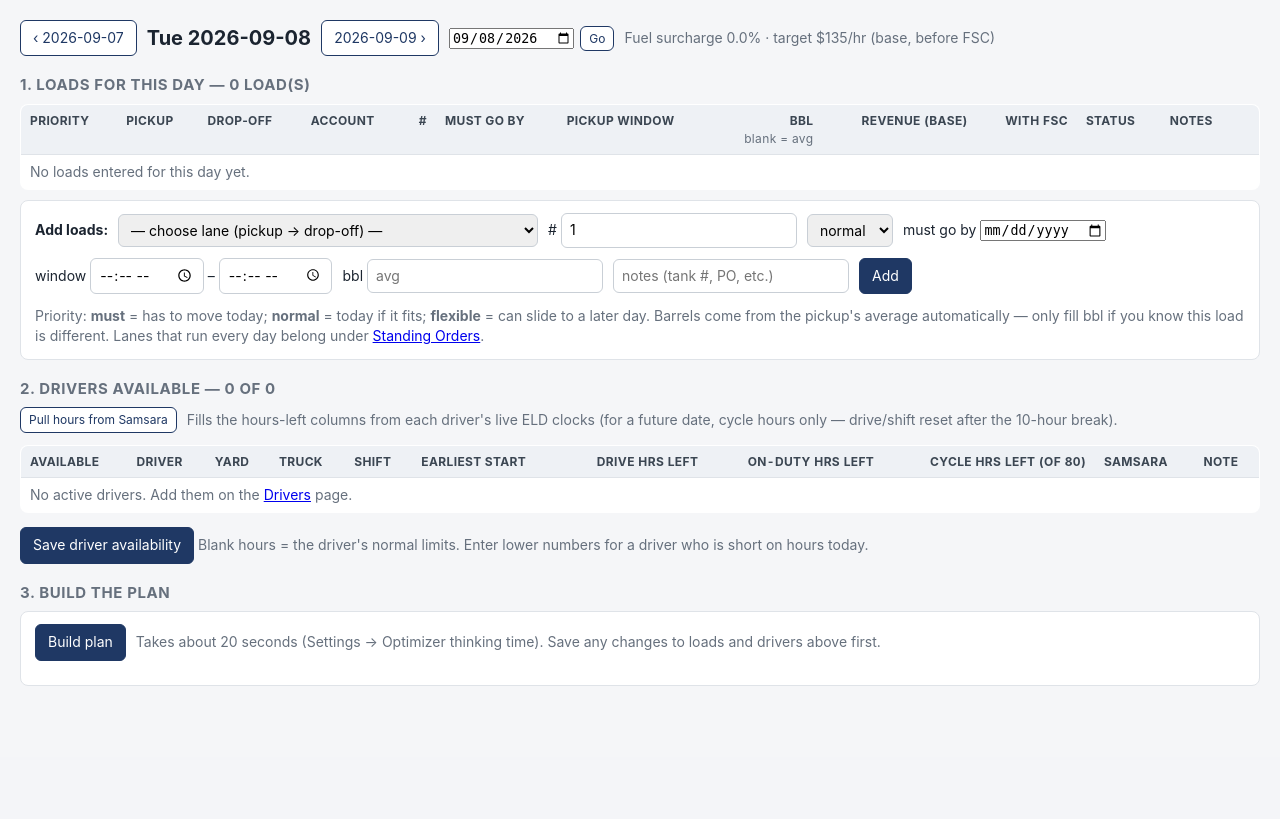
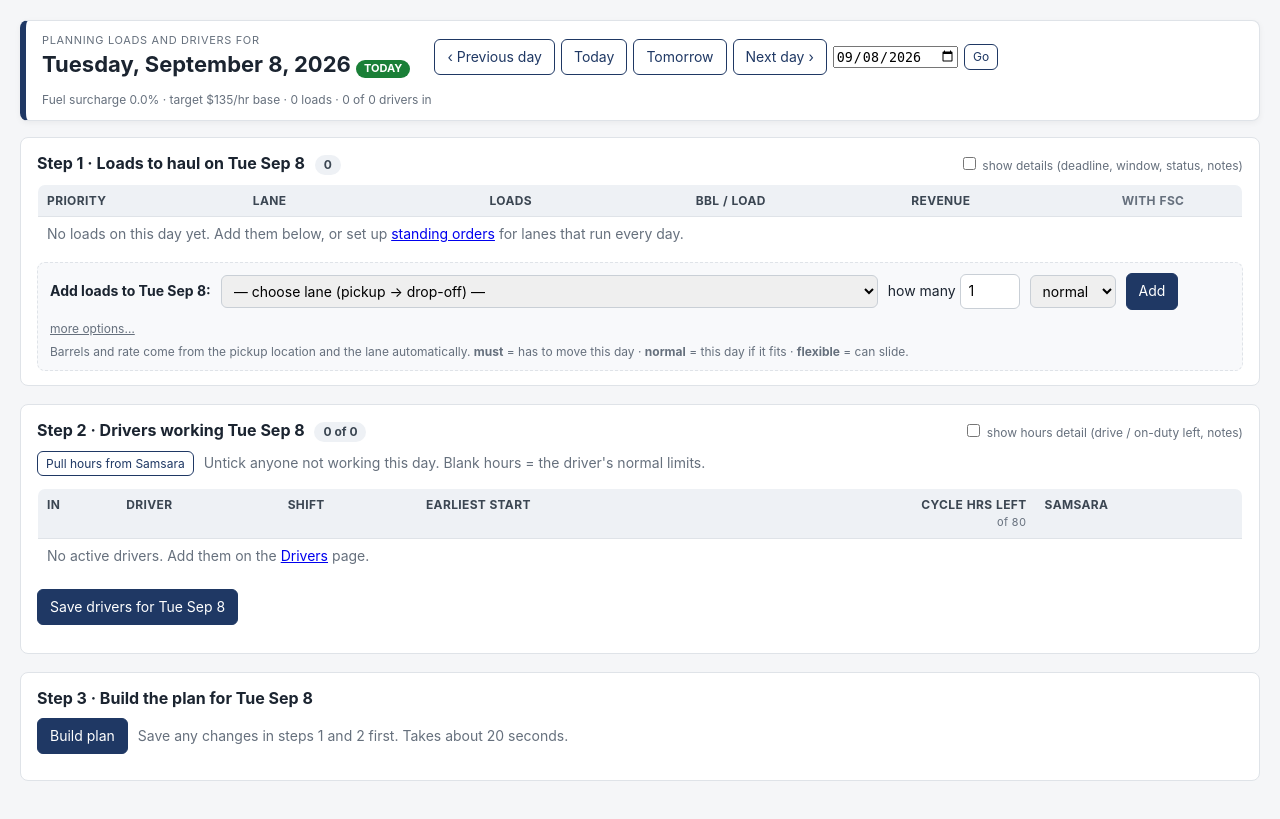
Before and after one commit to joshuawyrick/petrol-dispatch, a FastAPI app: page /day/2026-09-08 in a window 1280 px wide. Shown: the part 43-862 px from the top of the page. Before the commit the page ends 729 px from the top, so only its background shows below. Run offline with FastAPI, Linux system fonts and the light colour scheme; data comes from the database, SQL or seed files in the repository; data that the repository does not hold is empty.

Commit message:
Phase 3_4 cleanup UI/UX

```diff
--- a/main.py
+++ b/main.py
@@ -407,7 +407,9 @@ def _day_ctx(s: Session, plan_date: str):
     d0 = datetime.strptime(plan_date, "%Y-%m-%d").date()
     latest = s.query(Plan).filter(Plan.plan_date == plan_date).order_by(Plan.id.desc()).first()
     plan = json.loads(latest.result_json) if latest else None
-    return dict(plan=plan, plan_row=latest, plan_date=plan_date, standing_added=added, weekday=weekday, drv_rows=drv_rows, load_rows=load_rows, tot=tot, lanes_all=lanes_all,
+    return dict(plan=plan, plan_row=latest, plan_date=plan_date, standing_added=added,
+                today=date.today().isoformat(), tomorrow=(date.today() + timedelta(days=1)).isoformat(),
+                weekday_long=d0.strftime("%A"), pretty_date=d0.strftime("%B %-d, %Y"), short_date=d0.strftime("%b %-d"), weekday=weekday, drv_rows=drv_rows, load_rows=load_rows, tot=tot, lanes_all=lanes_all,
                 prev=(d0 - timedelta(days=1)).isoformat(), next=(d0 + timedelta(days=1)).isoformat(), fsc_pct=m["fsc"],
                 avail=sum(1 for r in drv_rows if r["available"]), priorities=PRIORITIES, st=m["st"],
                 has_samsara=bool(samsara.token()))
--- a/static/style.css
+++ b/static/style.css
@@ -1,5 +1,6 @@
 :root { --ink:#1b2430; --muted:#66707d; --line:#dfe3e8; --bg:#f5f6f8; --card:#fff; --accent:#1f3864; --warn:#fff4d6; --ok:#e6f4ea; --bad:#fde8e8; }
 * { box-sizing:border-box; }
+[hidden] { display:none !important; }
 body { margin:0; font:14px/1.45 -apple-system, Segoe UI, Roboto, Arial, sans-serif; color:var(--ink); background:var(--bg); }
 header.top { display:flex; align-items:center; gap:24px; padding:10px 20px; background:var(--accent); color:#fff; }
 header.top .brand { color:#fff; font-weight:700; text-decoration:none; font-size:16px; }
@@ -45,7 +46,7 @@ header.top .logout { color:#cfd8e6; text-decoration:none; font-size:12px; }
 .grid2 { display:grid; grid-template-columns:1fr 1fr; gap:16px; }
 @media (max-width:900px) { .grid2 { grid-template-columns:1fr; } }
 td input[type=number], td input[type=time], td select, td input[type=text] { padding:4px 6px; }
-td input.w60 { width:60px; } td input.w80 { width:80px; }
+input.w60 { width:60px !important; min-width:0; } input.w80 { width:84px !important; min-width:0; }
 .tot { font-weight:700; background:#eef1f5; }
 .pri-must { color:#b00020; font-weight:700; } .pri-flexible { color:var(--muted); }
 .ok-n { color:#1a7f37; } .bad-n { color:#b00020; }
@@ -55,3 +56,27 @@ td input.w60 { width:60px; } td input.w80 { width:80px; }
 table.stops td { padding:4px 9px; }
 tr.stop-pickup td { background:#f3faf5; } tr.stop-dropoff td { background:#fff7f0; }
 h3 { font-size:15px; margin:18px 0 8px; }
+/* ---- Daily Plan layout ---- */
+.daybar { background:var(--card); border:1px solid var(--line); border-left:6px solid var(--accent); border-radius:8px; padding:12px 16px; margin-bottom:16px; display:flex; flex-wrap:wrap; gap:10px 24px; align-items:center; position:sticky; top:0; z-index:5; box-shadow:0 2px 6px rgba(0,0,0,.05); }
+.daybar.past { border-left-color:#b00020; background:#fff8f8; }
+.daybar-label { font-size:11px; text-transform:uppercase; letter-spacing:.06em; color:var(--muted); }
+.daybar-date { font-size:22px; font-weight:700; }
+.daybar-nav { display:flex; gap:6px; flex-wrap:wrap; align-items:center; }
+.daybar-facts { width:100%; font-size:12px; }
+.pill.today { background:#1a7f37; color:#fff; } .pill.tomorrow { background:var(--accent); color:#fff; }
+.panel { background:var(--card); border:1px solid var(--line); border-radius:8px; padding:14px 16px; margin-bottom:18px; }
+.panel-head { display:flex; justify-content:space-between; align-items:center; flex-wrap:wrap; gap:8px; margin-bottom:8px; }
+.panel-head h2 { margin:0; color:var(--ink); text-transform:none; letter-spacing:0; font-size:16px; }
+.panel-head .count { display:inline-block; background:#eef1f5; border-radius:12px; padding:1px 9px; font-size:12px; margin-left:6px; color:#3b4652; }
+.toggle { font-size:12px; color:var(--muted); cursor:pointer; }
+td.detail, th.detail { display:none; }
+body.show-load-detail table.loads td.detail, body.show-load-detail table.loads th.detail { display:table-cell; }
+body.show-drv-detail table.drivers td.detail, body.show-drv-detail table.drivers th.detail { display:table-cell; }
+input.w70 { width:70px !important; min-width:0; }
+.th-sub { font-weight:400; text-transform:none; font-size:11px; }
+.addbar { margin-top:10px; padding:10px 12px; background:#f8f9fb; border:1px dashed var(--line); border-radius:8px; }
+.addbar-row { display:flex; gap:10px; align-items:center; flex-wrap:wrap; margin-bottom:6px; }
+.hint-line { font-size:12px; }
+.small-link { font-size:12px; }
+select.pri-must { color:#b00020; font-weight:700; }
+table.loads td, table.drivers td { vertical-align:middle; }
--- a/templates/day.html
+++ b/templates/day.html
@@ -1,103 +1,125 @@
 {% extends "base.html" %}
 {% block title %}Daily Plan {{ plan_date }}{% endblock %}
 {% block content %}
-<div class="bar">
-  <a class="btn secondary" href="/day/{{ prev }}">‹ {{ prev }}</a>
-  <h1 style="margin:0">{{ weekday }} {{ plan_date }}</h1>
-  <a class="btn secondary" href="/day/{{ next }}">{{ next }} ›</a>
+{% set is_today = plan_date == today %}{% set is_tomorrow = plan_date == tomorrow %}{% set is_past = plan_date < today %}
+<div class="daybar {% if is_past %}past{% endif %}">
+  <div class="daybar-main">
+    <div class="daybar-label">Planning loads and drivers for</div>
+    <div class="daybar-date">{{ weekday_long }}, {{ pretty_date }}
+      {% if is_today %}<span class="pill today">TODAY</span>{% elif is_tomorrow %}<span class="pill tomorrow">TOMORROW</span>{% elif is_past %}<span class="pill">PAST DAY</span>{% endif %}
+    </div>
+  </div>
+  <div class="daybar-nav">
+    <a class="btn secondary" href="/day/{{ prev }}">‹ Previous day</a>
+    <a class="btn secondary" href="/day/{{ today }}">Today</a>
+    <a class="btn secondary" href="/day/{{ tomorrow }}">Tomorrow</a>
+    <a class="btn secondary" href="/day/{{ next }}">Next day ›</a>
     <form method="get" action="/day" onsubmit="location.href='/day/'+this.d.value; return false;" class="inline">
       <input type="date" name="d" value="{{ plan_date }}"><button type="submit" class="secondary small">Go</button>
     </form>
-  <span class="muted">Fuel surcharge {{ '%.1f'|format(fsc_pct*100) }}% · target ${{ '%.0f'|format(st.target_per_hour or 135) }}/hr (base, before FSC)</span>
+  </div>
+  <div class="daybar-facts muted">Fuel surcharge {{ '%.1f'|format(fsc_pct*100) }}% · target ${{ '%.0f'|format(st.target_per_hour or 135) }}/hr base · {{ tot.count }} load{{ 's' if tot.count != 1 }} · {{ avail }} of {{ drv_rows|length }} drivers in{% if plan %} · plan built {{ plan.generated_at[11:16] }} UTC{% endif %}</div>
 </div>
 
-<h2>1. Loads for this day — {{ tot.count }} load(s)</h2>
-{% if standing_added %}<div class="flash">{{ standing_added }} standing order(s) added to this day automatically. Adjust counts or delete any that don't apply today.</div>{% endif %}
-<div class="wrap"><table>
-<tr><th>Priority</th><th>Pickup</th><th>Drop-off</th><th>Account</th><th class="num">#</th><th>Must go by</th><th>Pickup window</th><th class="num">bbl<br><span class="muted" style="font-weight:400;text-transform:none">blank = avg</span></th><th class="num">Revenue (base)</th><th class="num">with FSC</th><th>Status</th><th>Notes</th><th></th></tr>
+{# ================= 1. LOADS ================= #}
+<section class="panel">
+<div class="panel-head">
+  <h2>Step 1 · Loads to haul on {{ weekday }} {{ short_date }} <span class="count">{{ tot.count }}</span></h2>
+  <label class="toggle"><input type="checkbox" onchange="document.body.classList.toggle('show-load-detail', this.checked)"> show details (deadline, window, status, notes)</label>
+</div>
+{% if standing_added %}<div class="flash">{{ standing_added }} standing order(s) were added to this day automatically. Change a count or delete a line if today is different.</div>{% endif %}
+<div class="wrap"><table class="loads">
+<tr>
+  <th>Priority</th><th>Lane</th><th class="num">Loads</th><th class="num">bbl / load</th><th class="num">Revenue</th><th class="num muted">with FSC</th>
+  <th class="detail">Must go by</th><th class="detail">Pickup window</th><th class="detail">Status</th><th class="detail">Notes</th><th></th>
+</tr>
 {% for r in load_rows %}{% set l = r.l %}
 <tr>
 <form method="post" action="/day/{{ plan_date }}/loads/{{ l.id }}">
-  <td><select name="priority">{% for p in priorities %}<option value="{{ p }}" {% if l.priority == p %}selected{% endif %}>{{ p }}</option>{% endfor %}</select></td>
-  <td class="{{ 'pri-' + (l.priority or 'normal') }}">{{ l.lane.pickup.name }}{% if l.standing_order_id %} <span class="pill" title="from a standing order">daily</span>{% endif %}</td>
-  <td>{{ l.lane.dropoff.name }}</td>
-  <td class="muted">{{ l.lane.account or '' }}</td>
+  <td><select name="priority" class="pri-{{ l.priority or 'normal' }}">{% for p in priorities %}<option value="{{ p }}" {% if l.priority == p %}selected{% endif %}>{{ p }}</option>{% endfor %}</select></td>
+  <td><b>{{ l.lane.pickup.name }}</b> → {{ l.lane.dropoff.name }}{% if l.standing_order_id %} <span class="pill" title="from a standing order">daily</span>{% endif %}<br><span class="muted">{{ l.lane.account or '' }}</span></td>
   <td class="num"><input type="number" name="count" class="w60" min="1" value="{{ l.count }}"></td>
-  <td><input type="date" name="must_go_by" value="{{ l.must_go_by or '' }}"></td>
-  <td><input type="time" name="earliest_pickup" value="{{ l.earliest_pickup or '' }}"> – <input type="time" name="latest_pickup" value="{{ l.latest_pickup or '' }}"></td>
-  <td class="num"><input type="number" step="1" name="bbl_override" class="w60" value="{{ l.bbl_override if l.bbl_override else '' }}" placeholder="{{ '%.0f'|format(r.bbl) }}"></td>
-  <td class="num">${{ '%.0f'|format(r.rev * l.count) }}</td>
-  <td class="num muted">${{ '%.0f'|format(r.rev_fsc * l.count) }}</td>
-  <td><select name="status">{% for st_ in ['open','planned','hauled','cancelled'] %}<option value="{{ st_ }}" {% if l.status == st_ %}selected{% endif %}>{{ st_ }}</option>{% endfor %}</select></td>
-  <td><input type="text" name="notes" style="min-width:120px" value="{{ l.notes or '' }}"></td>
+  <td class="num"><input type="number" step="1" name="bbl_override" class="w70" value="{{ l.bbl_override if l.bbl_override else '' }}" placeholder="{{ '%.0f'|format(r.bbl) }}" title="blank = pickup average"></td>
+  <td class="num">${{ '{:,.0f}'.format(r.rev * l.count) }}</td>
+  <td class="num muted">${{ '{:,.0f}'.format(r.rev_fsc * l.count) }}</td>
+  <td class="detail"><input type="date" name="must_go_by" value="{{ l.must_go_by or '' }}"></td>
+  <td class="detail" style="white-space:nowrap"><input type="time" name="earliest_pickup" value="{{ l.earliest_pickup or '' }}"> – <input type="time" name="latest_pickup" value="{{ l.latest_pickup or '' }}"></td>
+  <td class="detail"><select name="status">{% for st_ in ['open','planned','hauled','cancelled'] %}<option value="{{ st_ }}" {% if l.status == st_ %}selected{% endif %}>{{ st_ }}</option>{% endfor %}</select></td>
+  <td class="detail"><input type="text" name="notes" style="min-width:140px" value="{{ l.notes or '' }}"></td>
   <td style="white-space:nowrap"><button type="submit" class="small" name="action" value="save">Save</button>
-      <button type="submit" class="small secondary" name="action" value="move" onclick="this.form.new_date.value=prompt('Move to date (YYYY-MM-DD):','{{ next }}')||''; return !!this.form.new_date.value;">Move</button>
+      <button type="submit" class="small secondary" name="action" value="move" onclick="this.form.new_date.value=prompt('Move these loads to which date? (YYYY-MM-DD)','{{ next }}')||''; return !!this.form.new_date.value;">Move</button>
       <input type="hidden" name="new_date" value="">
-      <button type="submit" class="small secondary" name="action" value="delete" onclick="return confirm('Delete this load?')">✕</button></td>
+      <button type="submit" class="small secondary" name="action" value="delete" onclick="return confirm('Remove these loads from this day?')">✕</button></td>
 </form>
 </tr>
 {% endfor %}
 {% if load_rows %}
-<tr class="tot"><td colspan="4">Total</td><td class="num">{{ tot.count }}</td><td colspan="3"></td><td class="num">${{ '%.0f'|format(tot.rev) }}</td><td class="num">${{ '%.0f'|format(tot.rev_fsc) }}</td><td colspan="3" class="muted">driver pay ${{ '%.0f'|format(tot.pay) }}</td></tr>
+<tr class="tot"><td colspan="2">Total for the day</td><td class="num">{{ tot.count }}</td><td></td><td class="num">${{ '{:,.0f}'.format(tot.rev) }}</td><td class="num muted">${{ '{:,.0f}'.format(tot.rev_fsc) }}</td><td colspan="5" class="muted">driver pay ${{ '{:,.0f}'.format(tot.pay) }}</td></tr>
 {% else %}
-<tr><td colspan="13" class="muted">No loads entered for this day yet.</td></tr>
+<tr><td colspan="11" class="muted">No loads on this day yet. Add them below, or set up <a href="/standing">standing orders</a> for lanes that run every day.</td></tr>
 {% endif %}
 </table></div>
 
-<div class="card" style="margin-top:10px">
-<form method="post" action="/day/{{ plan_date }}/loads/add" class="bar">
-  <b>Add loads:</b>
-  <select name="lane_id" required style="max-width:420px">
-    <option value="">— choose lane (pickup → drop-off) —</option>
-    {% for ln in lanes_all %}<option value="{{ ln.id }}">{{ ln.pickup.name }} → {{ ln.dropoff.name }}{% if ln.account %} ({{ ln.account[:22] }}){% endif %}</option>{% endfor %}
-  </select>
-  <label># <input type="number" name="count" class="w60" min="1" value="1"></label>
+<form method="post" action="/day/{{ plan_date }}/loads/add" class="addbar">
+  <div class="addbar-row">
+    <b>Add loads to {{ weekday }} {{ short_date }}:</b>
+    <select name="lane_id" required style="min-width:340px"><option value="">— choose lane (pickup → drop-off) —</option>{% for ln in lanes_all %}<option value="{{ ln.id }}">{{ ln.pickup.name }} → {{ ln.dropoff.name }}{% if ln.account %} ({{ ln.account[:22] }}){% endif %}</option>{% endfor %}</select>
+    <label>how many <input type="number" name="count" class="w60" min="1" value="1"></label>
     <select name="priority">{% for p in priorities %}<option value="{{ p }}" {% if p=='normal' %}selected{% endif %}>{{ p }}</option>{% endfor %}</select>
+    <button type="submit">Add</button>
+    <a href="#" class="muted small-link" onclick="document.getElementById('addmore').hidden=!document.getElementById('addmore').hidden; return false;">more options…</a>
+  </div>
+  <div id="addmore" class="addbar-row muted" hidden>
     <label>must go by <input type="date" name="must_go_by"></label>
-  <label>window <input type="time" name="earliest_pickup"> – <input type="time" name="latest_pickup"></label>
-  <label>bbl <input type="number" name="bbl_override" class="w60" placeholder="avg"></label>
-  <input type="text" name="notes" placeholder="notes (tank #, PO, etc.)" style="min-width:160px">
-  <button type="submit">Add</button>
+    <label>pickup window <input type="time" name="earliest_pickup"> – <input type="time" name="latest_pickup"></label>
+    <label>bbl <input type="number" name="bbl_override" class="w70" placeholder="avg"></label>
+    <input type="text" name="notes" placeholder="notes (tank #, PO…)" style="min-width:160px">
+  </div>
+  <div class="muted hint-line">Barrels and rate come from the pickup location and the lane automatically. <b>must</b> = has to move this day · <b>normal</b> = this day if it fits · <b>flexible</b> = can slide.</div>
 </form>
-<div class="muted">Priority: <b>must</b> = has to move today; <b>normal</b> = today if it fits; <b>flexible</b> = can slide to a later day. Barrels come from the pickup's average automatically — only fill bbl if you know this load is different. Lanes that run every day belong under <a href="/standing">Standing Orders</a>.</div>
+</section>
+
+{# ================= 2. DRIVERS ================= #}
+<section class="panel">
+<div class="panel-head">
+  <h2>Step 2 · Drivers working {{ weekday }} {{ short_date }} <span class="count">{{ avail }} of {{ drv_rows|length }}</span></h2>
+  <label class="toggle"><input type="checkbox" onchange="document.body.classList.toggle('show-drv-detail', this.checked)"> show hours detail (drive / on-duty left, notes)</label>
 </div>
-
-<h2>2. Drivers available — {{ avail }} of {{ drv_rows|length }}</h2>
-<form method="post" action="/day/{{ plan_date }}/samsara" class="bar">
-  <button type="submit" class="secondary small" {% if not has_samsara %}disabled title="Add SAMSARA_API_TOKEN under Environment in Render"{% endif %}>Pull hours from Samsara</button>
-  <span class="muted">Fills the hours-left columns from each driver's live ELD clocks (for a future date, cycle hours only — drive/shift reset after the 10-hour break).</span>
-</form>
+<div class="bar">
+  <form method="post" action="/day/{{ plan_date }}/samsara" style="display:inline"><button type="submit" class="secondary small" {% if not has_samsara %}disabled title="Add SAMSARA_API_TOKEN under Environment in Render"{% endif %}>Pull hours from Samsara</button></form>
+  <span class="muted">Untick anyone not working this day. Blank hours = the driver's normal limits.{% if not is_today %} For a future day only cycle hours come from Samsara (drive/shift reset after the 10-hour break).{% endif %}</span>
+</div>
 <form method="post" action="/day/{{ plan_date }}/drivers">
-<div class="wrap"><table>
-<tr><th>Available</th><th>Driver</th><th>Yard</th><th>Truck</th><th>Shift</th><th>Earliest start</th><th class="num">Drive hrs left</th><th class="num">On-duty hrs left</th><th class="num">Cycle hrs left (of {{ st.reset_after_hours|int }})</th><th>Samsara</th><th>Note</th></tr>
+<div class="wrap"><table class="drivers">
+<tr><th>In</th><th>Driver</th><th>Shift</th><th>Earliest start</th><th class="num">Cycle hrs left<br><span class="muted th-sub">of {{ st.reset_after_hours|int }}</span></th>
+    <th class="num detail">Drive hrs left</th><th class="num detail">On-duty hrs left</th><th>Samsara</th><th class="detail">Note</th></tr>
 {% for r in drv_rows %}{% set d = r.d %}{% set x = r.x %}
 <tr {% if not r.available %}class="bad"{% endif %}>
-  <td><input type="checkbox" name="avail_{{ d.id }}" value="1" {% if r.available %}checked{% endif %}>{% if r.off_today %} <span class="pill">day off</span>{% endif %}</td>
-  <td>{{ d.name }}</td>
-  <td class="muted">{{ d.yard.name if d.yard else '' }}</td>
-  <td class="muted">{{ d.truck or '' }}</td>
+  <td><input type="checkbox" name="avail_{{ d.id }}" value="1" {% if r.available %}checked{% endif %}>{% if r.off_today %} <span class="pill" title="regular day off">off</span>{% endif %}</td>
+  <td><b>{{ d.name }}</b><br><span class="muted">{{ d.yard.name if d.yard else 'NO YARD — set it on the Drivers page' }}{% if d.truck %} · truck {{ d.truck }}{% endif %}</span></td>
   <td><select name="shift_{{ d.id }}"><option value="AM" {% if r.shift=='AM' %}selected{% endif %}>AM</option><option value="PM" {% if r.shift=='PM' %}selected{% endif %}>PM</option></select></td>
   <td><input type="time" name="start_{{ d.id }}" value="{{ x.start_time if x and x.start_time else '' }}"></td>
-  <td class="num"><input type="number" step="0.5" class="w60" name="drive_{{ d.id }}" value="{{ x.drive_hours_left if x and x.drive_hours_left else '' }}" placeholder="{{ d.max_drive_hours or st.max_drive_hours }}"></td>
-  <td class="num"><input type="number" step="0.5" class="w60" name="duty_{{ d.id }}" value="{{ x.duty_hours_left if x and x.duty_hours_left else '' }}" placeholder="{{ d.max_duty_hours or st.max_duty_hours }}"></td>
-  <td class="num"><input type="number" step="0.5" class="w60" name="cycle_{{ d.id }}" value="{{ x.cycle_hours_left if x and x.cycle_hours_left else '' }}" placeholder="{{ st.reset_after_hours|int }}"></td>
-  <td class="muted">{% if x and x.hos_synced_at %}{{ x.hos_status or '' }} · {{ x.hos_synced_at.strftime('%m/%d %H:%M') }}Z{% endif %}</td>
-  <td><input type="text" name="dnote_{{ d.id }}" value="{{ x.notes if x and x.notes else '' }}"></td>
+  <td class="num"><input type="number" step="0.25" class="w80" name="cycle_{{ d.id }}" value="{{ x.cycle_hours_left if x and x.cycle_hours_left else '' }}" placeholder="{{ st.reset_after_hours|int }}"></td>
+  <td class="num detail"><input type="number" step="0.25" class="w80" name="drive_{{ d.id }}" value="{{ x.drive_hours_left if x and x.drive_hours_left else '' }}" placeholder="{{ d.max_drive_hours or st.max_drive_hours }}"></td>
+  <td class="num detail"><input type="number" step="0.25" class="w80" name="duty_{{ d.id }}" value="{{ x.duty_hours_left if x and x.duty_hours_left else '' }}" placeholder="{{ d.max_duty_hours or st.max_duty_hours }}"></td>
+  <td class="muted">{% if x and x.hos_synced_at %}{{ x.hos_status or '' }}<br><span class="th-sub">{{ x.hos_synced_at.strftime('%m/%d %H:%M') }}Z</span>{% endif %}</td>
+  <td class="detail"><input type="text" name="dnote_{{ d.id }}" value="{{ x.notes if x and x.notes else '' }}"></td>
 </tr>
 {% endfor %}
-{% if not drv_rows %}<tr><td colspan="11" class="muted">No active drivers. Add them on the <a href="/drivers">Drivers</a> page.</td></tr>{% endif %}
+{% if not drv_rows %}<tr><td colspan="9" class="muted">No active drivers. Add them on the <a href="/drivers">Drivers</a> page.</td></tr>{% endif %}
 </table></div>
-<p><button type="submit">Save driver availability</button> <span class="muted">Blank hours = the driver's normal limits. Enter lower numbers for a driver who is short on hours today.</span></p>
+<p><button type="submit">Save drivers for {{ weekday }} {{ short_date }}</button></p>
 </form>
+</section>
 
-<h2 id="plan">3. Build the plan</h2>
-<div class="card">
-  <form method="post" action="/day/{{ plan_date }}/plan" class="bar" onsubmit="this.querySelector('button').disabled=true; this.querySelector('button').textContent='Building… ({{ st.solver_seconds|int }} s)';">
+{# ================= 3. PLAN ================= #}
+<section class="panel" id="plan">
+<div class="panel-head"><h2>Step 3 · Build the plan for {{ weekday }} {{ short_date }}</h2></div>
+<form method="post" action="/day/{{ plan_date }}/plan" class="bar" onsubmit="this.querySelector('button').disabled=true; this.querySelector('button').textContent='Building… about {{ st.solver_seconds|int }} seconds';">
   <button type="submit">{{ 'Rebuild plan' if plan else 'Build plan' }}</button>
-    <span class="muted">Takes about {{ st.solver_seconds|int }} seconds (Settings → Optimizer thinking time). Save any changes to loads and drivers above first.</span>
-    {% if plan_row %}<a class="btn secondary" href="/plan/{{ plan_row.id }}/print" target="_blank">Print view</a>
-    <span class="muted">Last built {{ plan.generated_at }} UTC</span>{% endif %}
+  <span class="muted">Save any changes in steps 1 and 2 first. Takes about {{ st.solver_seconds|int }} seconds.</span>
+  {% if plan_row %}<a class="btn secondary" href="/plan/{{ plan_row.id }}/print" target="_blank">Print view</a><span class="muted">last built {{ plan.generated_at }} UTC</span>{% endif %}
 </form>
-</div>
 {% if plan %}{% include "_plan.html" %}{% endif %}
+</section>
 {% endblock %}
```
Lines whose indentation alone changed are shown as unchanged.
